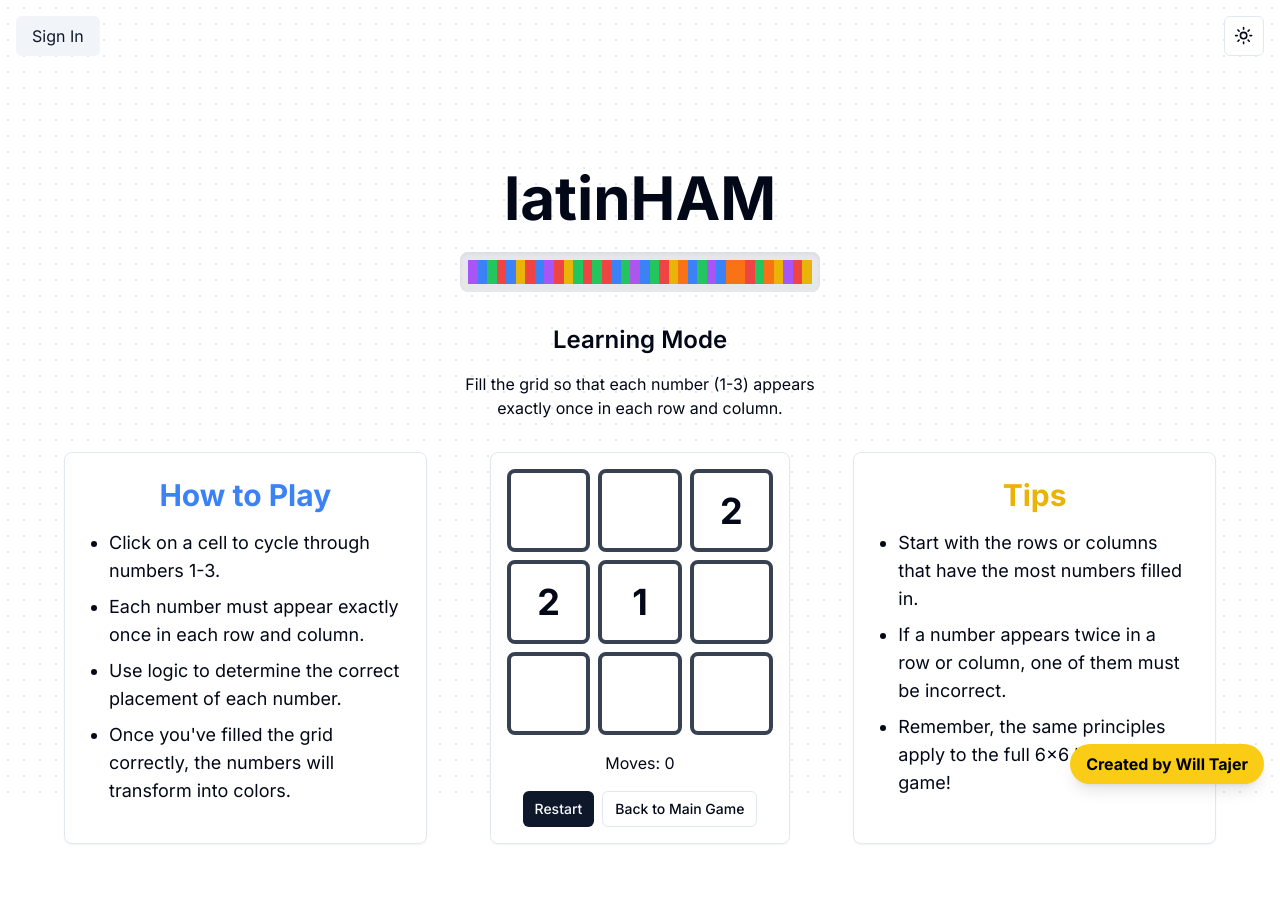
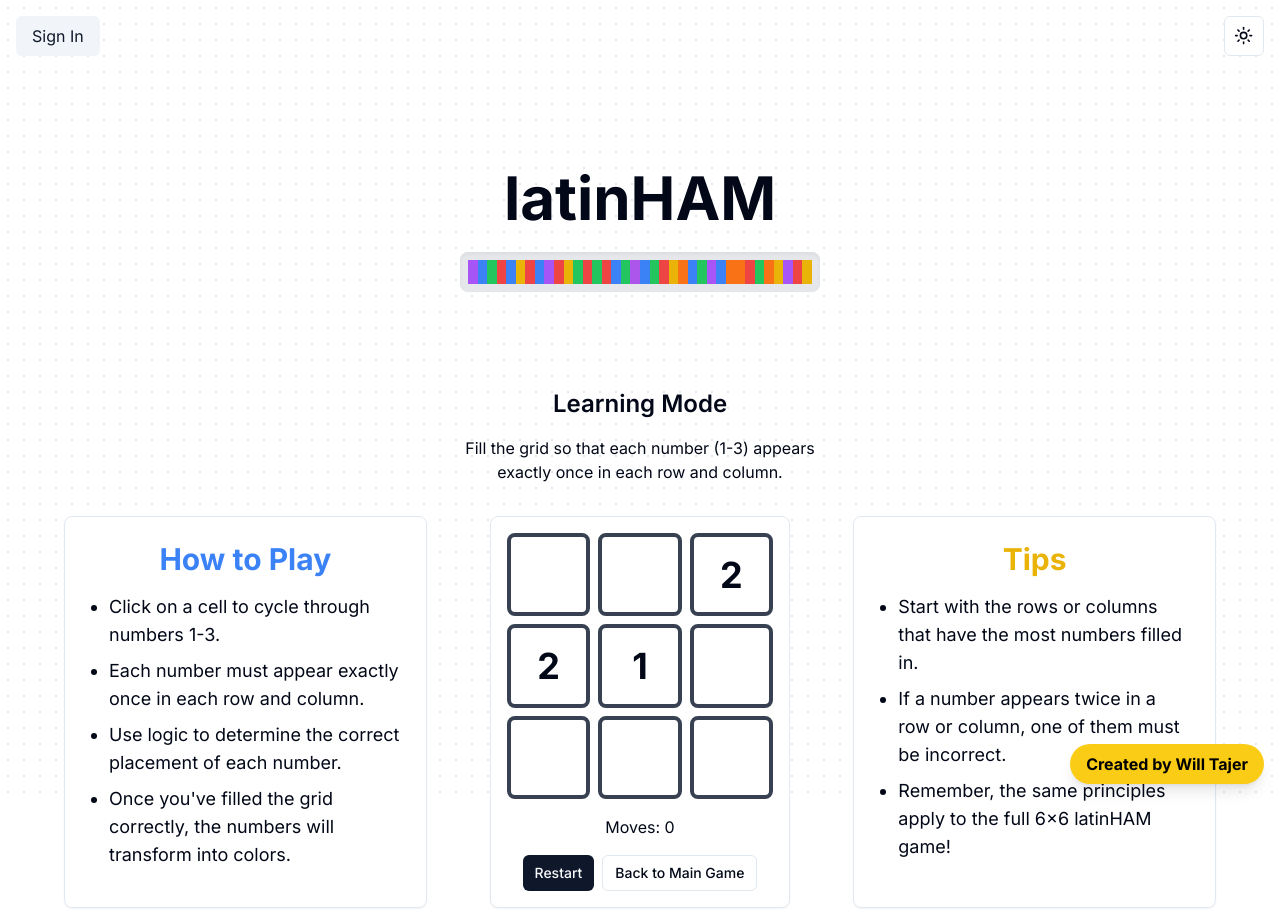
Before and after one commit to willtajer/latinHAM, a Next.js app: page /learning-mode in a window 1280 px wide. Before the commit the page ends 872 px from the top, so only its background shows below. Built offline with nearby package versions, Linux system fonts and the light colour scheme; no server answers.

Commit message:
adjusted learning ui

```diff
--- a/components/LearningGameHeader.tsx
+++ b/components/LearningGameHeader.tsx
@@ -11,7 +11,7 @@ export const LearningGameHeader: React.FC<LearningGameHeaderProps> = ({ isComple
       <div className="w-[calc(6*3rem+6*0.75rem)]">
         <h1 className="text-6xl font-bold mb-6 text-center">latinHAM</h1>
         <GamePreview />
-        <h2 className="text-2xl font-semibold text-center mb-4">Learning Mode</h2>
+        <h2 className="text-2xl font-semibold text-center mt-24 mb-4">Learning Mode</h2>
         <p className="text-center mt-4">
           {isComplete
             ? "Great job! You've mastered the basics of Latin squares."
```
